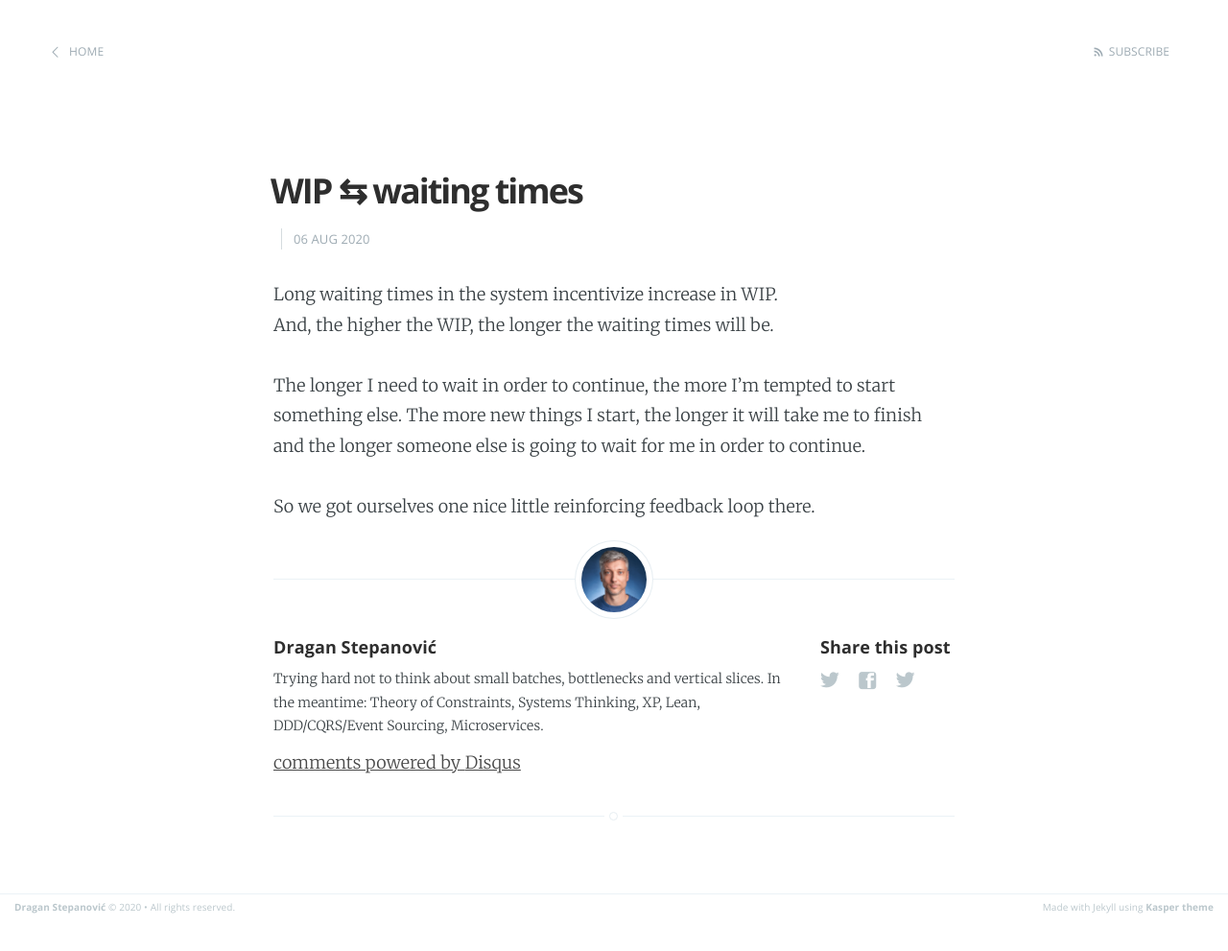
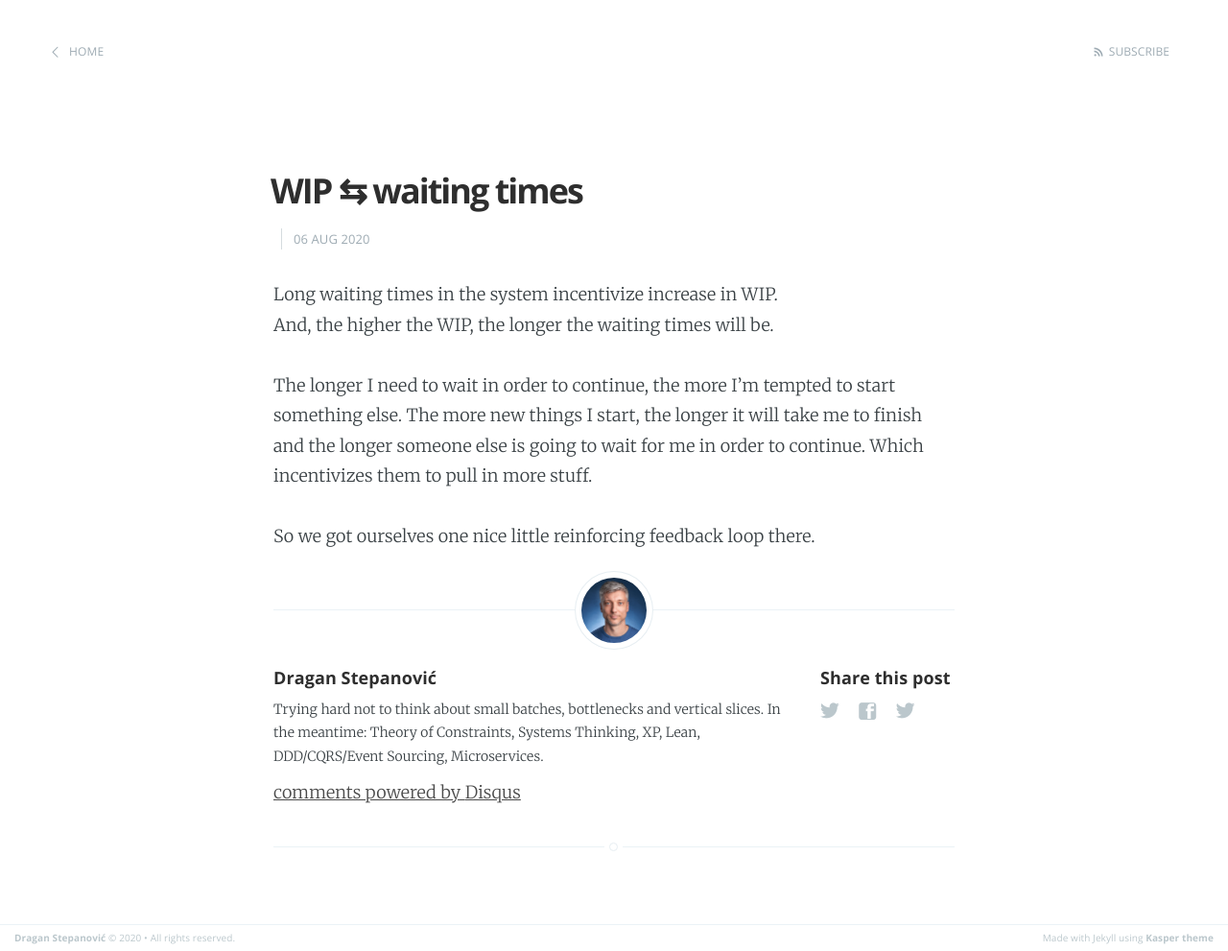
Before and after one commit to dragan-stepanovic/dragan-stepanovic.github.io, a Jekyll site: the page built from _posts/2020-08-06-wip-and-waiting-times.md, in a window 1280 px wide. Shown: the whole page at 96% size. Built offline with Jekyll 4.4.1, drawn with Linux system fonts in a browser that asks for light colours; our own code applies the rules of GitHub Pages for plain Markdown files; comment, search, counter and statistics services are not loaded; before the commit the page ends 960 px from its top, so only the background shows below that.

Commit message:
Update 2020-08-06-wip-and-waiting-times.md

```diff
--- a/_posts/2020-08-06-wip-and-waiting-times.md
+++ b/_posts/2020-08-06-wip-and-waiting-times.md
@@ -8,5 +8,6 @@ And, the higher the WIP, the longer the waiting times will be.
 
 The longer I need to wait in order to continue, the more I'm tempted to start something else.
 The more new things I start, the longer it will take me to finish and the longer someone else is going to wait for me in order to continue.
+Which incentivizes them to pull in more stuff.
 
 So we got ourselves one nice little reinforcing feedback loop there.
```
